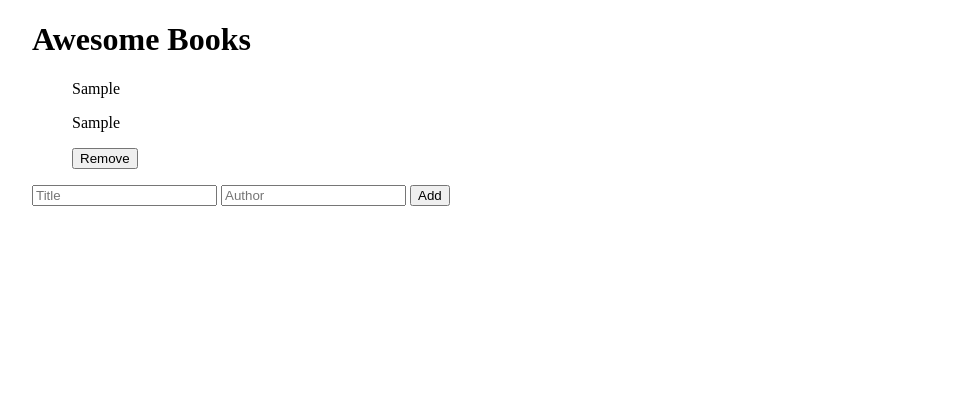
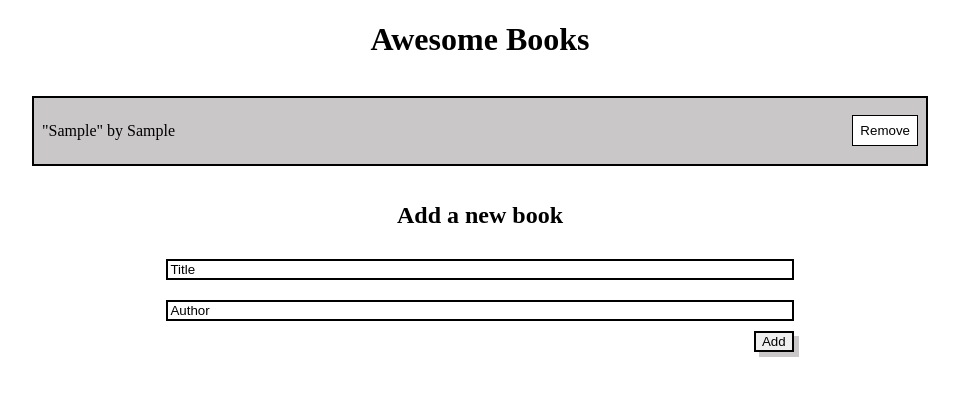
Before and after one commit to emyrue/Awesome-books, a website with bundled scripts: page index.html in a window 1280 px wide. Both pictures are taken after typing "Sample", "Sample" into the empty fields and a click on the button "Add". Shown: the whole page, without its empty margins (160-1119 px from the left). Built offline with nearby package versions, Linux system fonts and the light colour scheme.

Commit message:
Styling for book list

```diff
--- a/classes/ui.js
+++ b/classes/ui.js
@@ -7,16 +7,14 @@ export default class UI {
   static addBookToUI(book) {
     const list = document.querySelector('#bookList');
     const item = document.createElement('li');
-    const pTitle = document.createElement('p');
-    pTitle.textContent = book.title;
-    const pAuthor = document.createElement('p');
-    pAuthor.textContent = book.author;
+    item.className = 'listItem';
+    const pBook = document.createElement('p');
+    pBook.textContent = `"${book.title}" by ${book.author}`;
     const rmvBtn = document.createElement('button');
     rmvBtn.textContent = 'Remove';
     rmvBtn.className = 'rmv';
 
-    item.appendChild(pTitle);
-    item.appendChild(pAuthor);
+    item.appendChild(pBook);
     item.appendChild(rmvBtn);
 
     list.appendChild(item);
--- a/index.html
+++ b/index.html
@@ -16,6 +16,7 @@
       </section>
       <div class="forForm">
         <form id="form">
+          <h2>Add a new book</h2>
           <input type="text" id="new-title" placeholder="Title" />
           <input type="text" id="new-author" placeholder="Author" />
           <button type="submit" id="add">Add</button>
--- a/style.css
+++ b/style.css
@@ -1,3 +1,7 @@
+* {
+  box-sizing: border-box;
+}
+
 body {
   margin: 0;
   overflow-x: hidden;
@@ -5,9 +9,67 @@ body {
 
 ul {
   list-style: none;
+  padding: 0;
+}
+
+#bookList {
+  width: 100%;
+  border: 2px solid black;
+}
+
+.books {
+  width: 100%;
 }
 
 .primaryContent {
   width: 70%;
   margin: auto;
+  display: flex;
+  flex-direction: column;
+  align-items: center;
 }
+
+.listItem {
+  width: 100%;
+  display: flex;
+  align-items: center;
+  justify-content: space-between;
+  padding: 0.5em;
+}
+
+ul#bookList li:nth-child(odd) {
+  background-color: rgb(201, 199, 199);
+}
+
+.rmv {
+  border: 1px solid black;
+  padding: 7px;
+  background-color: white;
+}
+
+.forForm {
+  width: 70%;
+}
+
+#form {
+  display: flex;
+  flex-direction: column;
+  align-items: center;
+  width: 100%;
+}
+
+input {
+  width: 100%;
+  margin: 10px;
+  border: 2px solid black;
+}
+
+input::placeholder {
+  color: black;
+}
+
+#add {
+  border: 2px solid black;
+  box-shadow: 5px 5px rgb(201, 199, 199);
+  align-self: flex-end;
+}
```
